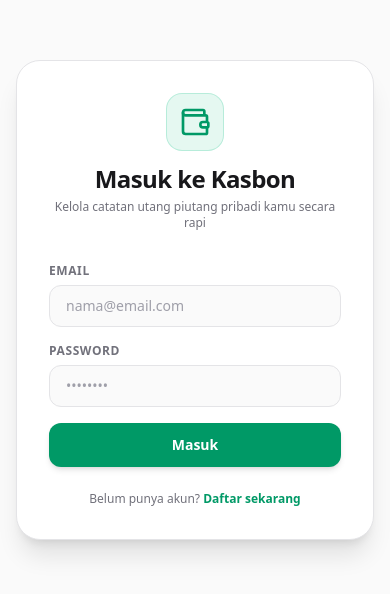
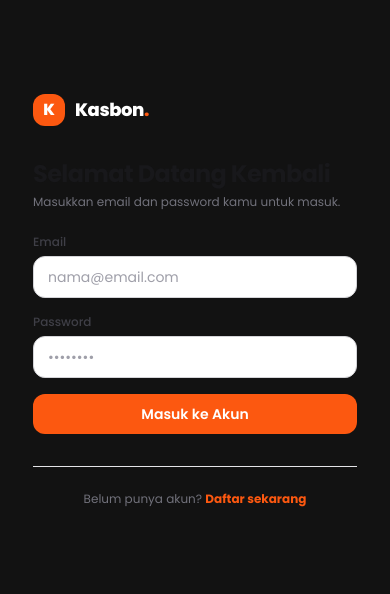
Before and after one commit to defaaryawar/Kasbon, a Next.js app: page /login in a window 390 px wide. Shown: the part 122-716 px from the top of the page. Built offline with nearby package versions, Linux system fonts and the light colour scheme; no server answers.

Commit message:
style: optimize mobile auth UX and font styling

```diff
--- a/src/app/globals.css
+++ b/src/app/globals.css
@@ -1,24 +1,41 @@
 @import "tailwindcss";
 
-:root {
-  --background: #ffffff;
-  --foreground: #171717;
+@theme {
+  --font-sans: var(--font-poppins), system-ui, -apple-system, sans-serif;
 }
 
-@theme inline {
-  --color-background: var(--background);
-  --color-foreground: var(--foreground);
+:root {
+  --background: #fafafa;
+  --foreground: #18181b;
+  --brand: #FC5810;
+  --brand-hover: #e04a08;
 }
 
 @media (prefers-color-scheme: dark) {
   :root {
-    --background: #0a0a0a;
-    --foreground: #ededed;
+    --background: #121212;
+    --foreground: #f4f4f5;
   }
 }
 
-body {
-  background: var(--background);
+html, body {
+  background-color: var(--background);
   color: var(--foreground);
-  font-family: system-ui, -apple-system, BlinkMacSystemFont, 'Segoe UI', Roboto, Oxygen, Ubuntu, Cantarell, 'Open Sans', 'Helvetica Neue', sans-serif;
+  font-family: var(--font-poppins), system-ui, -apple-system, BlinkMacSystemFont, 'Segoe UI', Roboto, sans-serif !important;
 }
+
+/* Custom scrollbar */
+::-webkit-scrollbar {
+  width: 6px;
+  height: 6px;
+}
+::-webkit-scrollbar-track {
+  background: transparent;
+}
+::-webkit-scrollbar-thumb {
+  background: #27272a;
+  border-radius: 9999px;
+}
+::-webkit-scrollbar-thumb:hover {
+  background: #3f3f46;
+}
--- a/src/app/layout.tsx
+++ b/src/app/layout.tsx
@@ -1,9 +1,17 @@
 import type { Metadata } from "next";
+import { Poppins } from "next/font/google";
 import "./globals.css";
+
+const poppins = Poppins({
+  subsets: ["latin"],
+  weight: ["400", "500", "600", "700", "800"],
+  variable: "--font-poppins",
+  display: "swap",
+});
 
 export const metadata: Metadata = {
   title: "Kasbon - Track Utang Piutang Pribadi",
-  description: "Aplikasi sederhana pencatat utang piutang pribadi",
+  description: "Aplikasi pencatat utang piutang pribadi berbasis Next.js 16 & Supabase",
 };
 
 export default function RootLayout({
@@ -12,8 +20,10 @@
   children: React.ReactNode;
 }>) {
   return (
-    <html lang="id">
-      <body className="antialiased selection:bg-emerald-500 selection:text-white">
+    <html lang="id" className={poppins.variable}>
+      <body
+        className={`${poppins.className} antialiased selection:bg-[#FC5810] selection:text-white`}
+      >
         {children}
       </body>
     </html>
--- a/src/components/auth/AuthForm.tsx
+++ b/src/components/auth/AuthForm.tsx
@@ -5,7 +5,8 @@
 import { useRouter } from "next/navigation";
 import { createClient } from "@/infrastructure/supabase/client";
 import { authFormSchema } from "@/lib/validations/debt.schema";
-import { Wallet, Loader2, AlertCircle } from "lucide-react";
+import { Loader2, AlertCircle, CheckCircle2 } from "lucide-react";
+import { motion } from "framer-motion";
 
 interface AuthFormProps {
   mode: "login" | "signup";
@@ -18,6 +19,8 @@
   const [errorMessage, setErrorMessage] = useState<string | null>(null);
   const [successMessage, setSuccessMessage] = useState<string | null>(null);
   const [isLoading, setIsLoading] = useState(false);
+
+  const isLogin = mode === "login";
 
   const handleSubmit = async (e: React.FormEvent) => {
     e.preventDefault();
@@ -43,8 +46,8 @@
         });
 
         if (error) throw error;
-        setSuccessMessage("Pendaftaran berhasil! Silakan login dengan akun Anda.");
-        setTimeout(() => router.push("/login"), 1500);
+        setSuccessMessage("Akun berhasil dibuat! Mengalihkan ke login...");
+        setTimeout(() => router.push("/login"), 1200);
       } else {
         const { error } = await supabase.auth.signInWithPassword({
           email,
@@ -70,39 +73,108 @@
     }
   };
 
-  return (
-    <div className="min-h-screen flex items-center justify-center p-4 bg-zinc-50 dark:bg-black font-sans">
-      <div className="w-full max-w-md bg-white dark:bg-zinc-900 border border-zinc-200 dark:border-zinc-800 rounded-3xl shadow-xl p-8">
-        <div className="flex flex-col items-center text-center mb-8">
-          <div className="p-3 rounded-2xl bg-emerald-500/10 text-emerald-600 dark:text-emerald-400 border border-emerald-500/20 mb-3">
-            <Wallet className="w-8 h-8" />
+  // Hero Section (Only visible on Desktop lg:flex)
+  const HeroSection = (
+    <motion.div
+      key={`hero-${mode}`}
+      initial={{ opacity: 0, x: isLogin ? -30 : 30 }}
+      animate={{ opacity: 1, x: 0 }}
+      transition={{ duration: 0.45, ease: [0.16, 1, 0.3, 1] }}
+      className="hidden lg:flex flex-col justify-between p-10 bg-[#181818] rounded-3xl relative overflow-hidden"
+    >
+      <div className="absolute -top-24 -left-24 w-72 h-72 bg-[#FC5810]/15 rounded-full blur-3xl pointer-events-none" />
+      <div className="absolute -bottom-24 -right-24 w-72 h-72 bg-[#FC5810]/10 rounded-full blur-3xl pointer-events-none" />
+
+      {/* Brand Header */}
+      <div className="flex items-center gap-3 z-10">
+        <div className="w-9 h-9 rounded-xl bg-[#FC5810] flex items-center justify-center font-black text-white text-lg">
+          K
+        </div>
+        <span className="text-xl font-extrabold tracking-tight text-white">
+          Kasbon<span className="text-[#FC5810]">.</span>
+        </span>
+      </div>
+
+      {/* Main Copy */}
+      <div className="my-10 space-y-4 z-10">
+        <h2 className="text-3xl font-extrabold tracking-tight text-white leading-tight">
+          Kelola utang & piutang <br />
+          <span className="text-[#FC5810]">tanpa ribet.</span>
+        </h2>
+        <p className="text-sm text-zinc-400 max-w-sm leading-relaxed">
+          Catat siapa hutang berapa, pantau saldo net kamu secara realtime, dan kelola keuangan pribadi dengan simpel dan rapi.
+        </p>
+
+        <div className="pt-3 space-y-2.5">
+          <div className="flex items-center gap-2.5 text-xs text-zinc-300 font-medium">
+            <CheckCircle2 className="w-4 h-4 text-[#FC5810]" />
+            <span>Kalkulasi Saldo Net Utang/Piutang Otomatis</span>
           </div>
-          <h1 className="text-2xl font-extrabold text-zinc-900 dark:text-zinc-50 tracking-tight">
-            {mode === "login" ? "Masuk ke Kasbon" : "Buat Akun Kasbon"}
+          <div className="flex items-center gap-2.5 text-xs text-zinc-300 font-medium">
+            <CheckCircle2 className="w-4 h-4 text-[#FC5810]" />
+            <span>Format Rupiah (id-ID) & Waktu Relatif</span>
+          </div>
+          <div className="flex items-center gap-2.5 text-xs text-zinc-300 font-medium">
+            <CheckCircle2 className="w-4 h-4 text-[#FC5810]" />
+            <span>Isolasi Data Aman dengan PostgreSQL RLS</span>
+          </div>
+        </div>
+      </div>
+
+      {/* Footer Quote */}
+      <div className="pt-6 border-t border-zinc-800/80 text-xs text-zinc-500 z-10">
+        © Kasbon. Personal Debt Tracker System.
+      </div>
+    </motion.div>
+  );
+
+  // Form Section (Cardless & Responsive)
+  const FormSection = (
+    <motion.div
+      key={`form-${mode}`}
+      initial={{ opacity: 0, x: isLogin ? 30 : -30 }}
+      animate={{ opacity: 1, x: 0 }}
+      transition={{ duration: 0.45, ease: [0.16, 1, 0.3, 1] }}
+      className="flex flex-col justify-center px-4 py-8 sm:px-8 lg:px-12 w-full"
+    >
+      <div className="w-full max-w-sm mx-auto">
+        {/* Mobile-only Brand Header */}
+        <div className="flex lg:hidden items-center gap-2.5 mb-8">
+          <div className="w-8 h-8 rounded-xl bg-[#FC5810] flex items-center justify-center font-black text-white text-base">
+            K
+          </div>
+          <span className="text-lg font-extrabold tracking-tight text-white">
+            Kasbon<span className="text-[#FC5810]">.</span>
+          </span>
+        </div>
+
+        <div className="mb-6 sm:mb-8">
+          <h1 className="text-2xl font-bold tracking-tight text-zinc-900 dark:text-zinc-100">
+            {isLogin ? "Selamat Datang Kembali" : "Buat Akun Baru"}
           </h1>
           <p className="text-xs text-zinc-500 dark:text-zinc-400 mt-1">
-            {mode === "login"
-              ? "Kelola catatan utang piutang pribadi kamu secara rapi"
-              : "Daftar gratis untuk mulai mencatat utang piutang"}
+            {isLogin
+              ? "Masukkan email dan password kamu untuk masuk."
+              : "Daftar sekarang untuk mulai mencatat utang piutang."}
           </p>
         </div>
 
         <form onSubmit={handleSubmit} className="space-y-4">
           {errorMessage && (
-            <div className="flex items-center gap-2 p-3 rounded-xl bg-rose-50 dark:bg-rose-950/60 border border-rose-200 dark:border-rose-900/60 text-rose-700 dark:text-rose-300 text-xs font-medium">
+            <div className="flex items-center gap-2 p-3 rounded-xl bg-rose-500/10 border border-rose-500/20 text-rose-600 dark:text-rose-400 text-xs font-medium">
               <AlertCircle className="w-4 h-4 shrink-0" />
               <span>{errorMessage}</span>
             </div>
           )}
 
           {successMessage && (
-            <div className="p-3 rounded-xl bg-emerald-50 dark:bg-emerald-950/60 border border-emerald-200 dark:border-emerald-900/60 text-emerald-700 dark:text-emerald-300 text-xs font-medium">
+            <div className="p-3 rounded-xl bg-emerald-500/10 border border-emerald-500/20 text-emerald-600 dark:text-emerald-400 text-xs font-medium">
               {successMessage}
             </div>
           )}
 
           <div>
-            <label className="block text-xs font-semibold uppercase tracking-wider text-zinc-500 dark:text-zinc-400 mb-1.5">
+            <label className="block text-xs font-medium text-zinc-700 dark:text-zinc-300 mb-1.5">
               Email
             </label>
             <input
@@ -110,13 +182,13 @@
               placeholder="nama@email.com"
               value={email}
               onChange={(e) => setEmail(e.target.value)}
-              className="w-full px-4 py-2.5 text-sm rounded-xl bg-zinc-50 dark:bg-zinc-800/60 border border-zinc-200 dark:border-zinc-700/80 text-zinc-900 dark:text-zinc-100 placeholder-zinc-400 focus:outline-none focus:ring-2 focus:ring-emerald-500/50"
+              className="w-full px-3.5 py-2.5 text-sm rounded-xl bg-white dark:bg-[#181818] border border-zinc-300 dark:border-zinc-800 text-zinc-900 dark:text-zinc-100 placeholder-zinc-400 focus:outline-none focus:border-[#FC5810] focus:ring-1 focus:ring-[#FC5810] transition-colors"
               required
             />
           </div>
 
           <div>
-            <label className="block text-xs font-semibold uppercase tracking-wider text-zinc-500 dark:text-zinc-400 mb-1.5">
+            <label className="block text-xs font-medium text-zinc-700 dark:text-zinc-300 mb-1.5">
               Password
             </label>
             <input
@@ -124,7 +196,7 @@
               placeholder="••••••••"
               value={password}
               onChange={(e) => setPassword(e.target.value)}
-              className="w-full px-4 py-2.5 text-sm rounded-xl bg-zinc-50 dark:bg-zinc-800/60 border border-zinc-200 dark:border-zinc-700/80 text-zinc-900 dark:text-zinc-100 placeholder-zinc-400 focus:outline-none focus:ring-2 focus:ring-emerald-500/50"
+              className="w-full px-3.5 py-2.5 text-sm rounded-xl bg-white dark:bg-[#181818] border border-zinc-300 dark:border-zinc-800 text-zinc-900 dark:text-zinc-100 placeholder-zinc-400 focus:outline-none focus:border-[#FC5810] focus:ring-1 focus:ring-[#FC5810] transition-colors"
               required
             />
           </div>
@@ -132,7 +204,7 @@
           <button
             type="submit"
             disabled={isLoading}
-            className="w-full flex items-center justify-center gap-2 py-3 px-4 rounded-xl bg-emerald-600 hover:bg-emerald-500 text-white font-bold text-sm shadow-md transition-all disabled:opacity-50 mt-2"
+            className="w-full flex items-center justify-center gap-2 py-2.5 px-4 rounded-xl bg-[#FC5810] hover:bg-[#e04a08] active:bg-[#c94005] text-white font-semibold text-sm transition-all disabled:opacity-50 mt-4 cursor-pointer"
           >
             {isLoading ? (
               <>
@@ -140,18 +212,18 @@
                 <span>Memproses...</span>
               </>
             ) : (
-              <span>{mode === "login" ? "Masuk" : "Daftar Akun"}</span>
+              <span>{isLogin ? "Masuk ke Akun" : "Daftar Akun Baru"}</span>
             )}
           </button>
         </form>
 
-        <div className="text-center mt-6 text-xs text-zinc-500 dark:text-zinc-400">
-          {mode === "login" ? (
+        <div className="mt-8 text-center text-xs text-zinc-500 dark:text-zinc-400 border-t border-zinc-200 dark:border-zinc-800/80 pt-6">
+          {isLogin ? (
             <span>
               Belum punya akun?{" "}
               <Link
                 href="/signup"
-                className="font-bold text-emerald-600 dark:text-emerald-400 hover:underline"
+                className="font-bold text-[#FC5810] hover:underline"
               >
                 Daftar sekarang
               </Link>
@@ -161,14 +233,32 @@
               Sudah punya akun?{" "}
               <Link
                 href="/login"
-                className="font-bold text-emerald-600 dark:text-emerald-400 hover:underline"
+                className="font-bold text-[#FC5810] hover:underline"
               >
-                Masuk ke akun
+                Masuk di sini
               </Link>
             </span>
           )}
         </div>
       </div>
+    </motion.div>
+  );
+
+  return (
+    <div className="min-h-screen bg-[#121212] flex items-center justify-center p-4 sm:p-6 lg:p-8 font-sans overflow-hidden">
+      <div className="w-full max-w-5xl min-h-0 lg:min-h-[560px] grid grid-cols-1 lg:grid-cols-2 rounded-3xl overflow-hidden border border-transparent lg:border-zinc-800/80 bg-transparent lg:bg-[#181818]/60 shadow-none lg:shadow-2xl">
+        {isLogin ? (
+          <>
+            {HeroSection}
+            {FormSection}
+          </>
+        ) : (
+          <>
+            {FormSection}
+            {HeroSection}
+          </>
+        )}
+      </div>
     </div>
   );
 }
```
Also changed, not shown: src/components/dashboard/DebtBarChart.tsx (+15 -17 lines), src/components/dashboard/DebtFilter.tsx (+16 -16 lines), src/components/dashboard/DebtItem.tsx (+18 -18 lines), src/components/dashboard/Header.tsx (+10 -10 lines), src/components/dashboard/SummaryCards.tsx (+16 -16 lines), src/components/form/DebtModal.tsx (+17 -17 lines), src/components/ui/Modal.tsx (+5 -5 lines).
